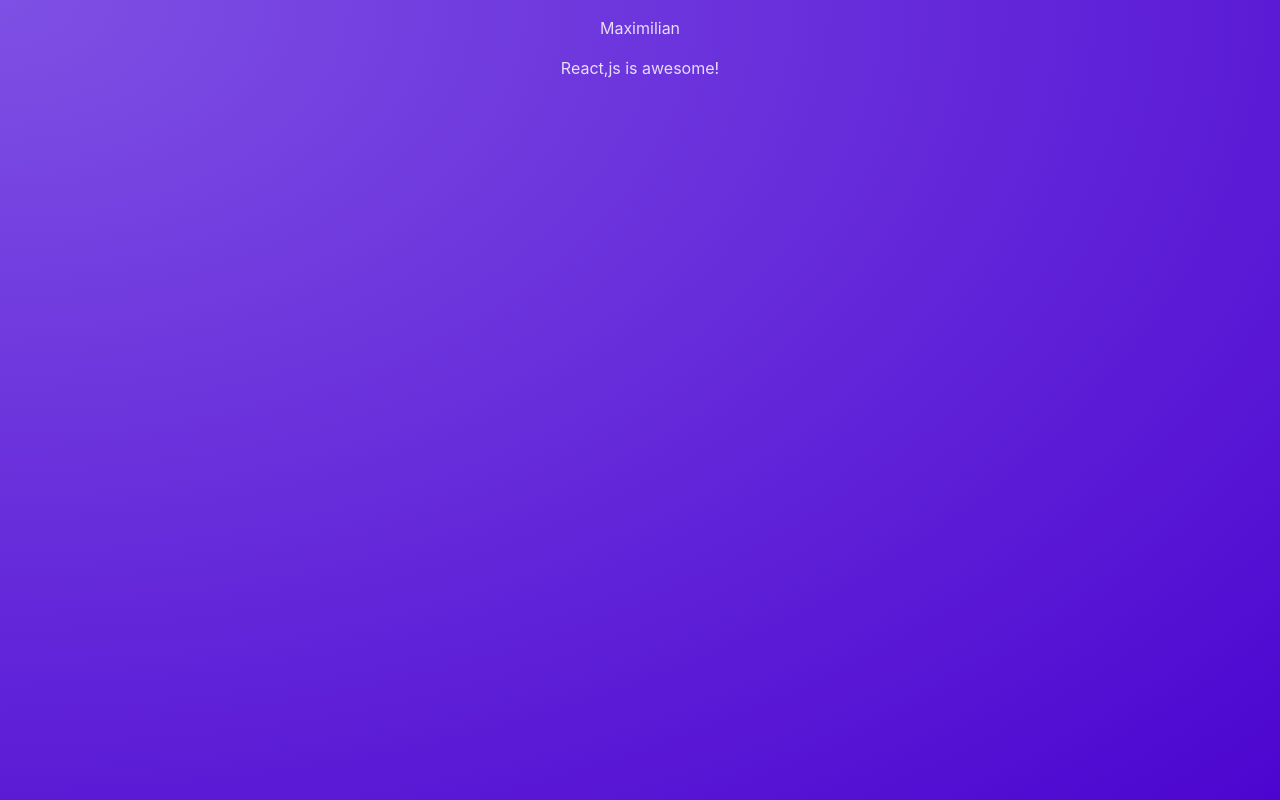
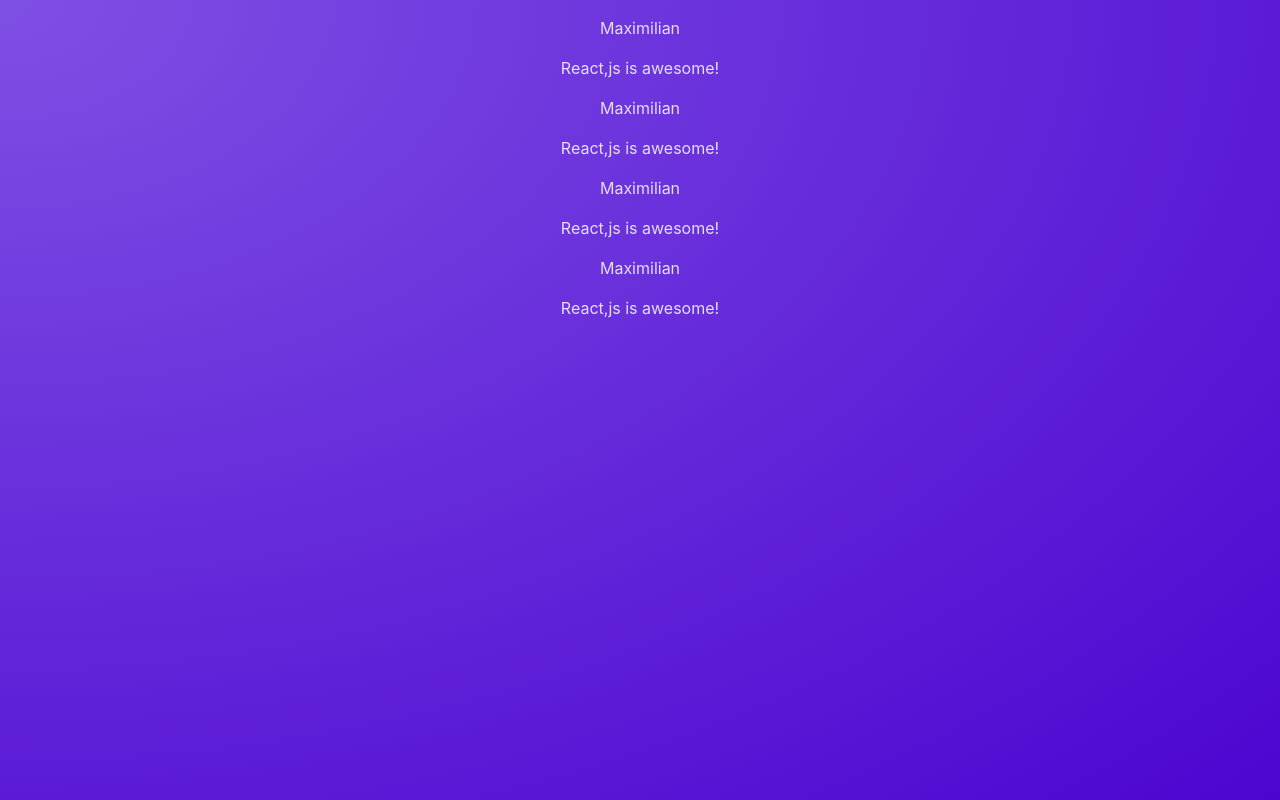
Before and after one commit to loretari/React_Poster.github.io, a React (Vite) app: page / in a window 1280 px wide. Built offline with nearby package versions, Linux system fonts and the light colour scheme.

Commit message:
init: Reusing Components

```diff
--- a/src/App.jsx
+++ b/src/App.jsx
@@ -1,7 +1,16 @@
 import Post from './components/Post'
 
-function App() {
-    return <Post />
-}
+    function App() {
+        return (
+            <main>
+                <Post />
+                <Post />
+                <Post />
+                <Post />
+            </main>
+        )
 
-export default App;
+
+    }
+
+    export default App;
```
